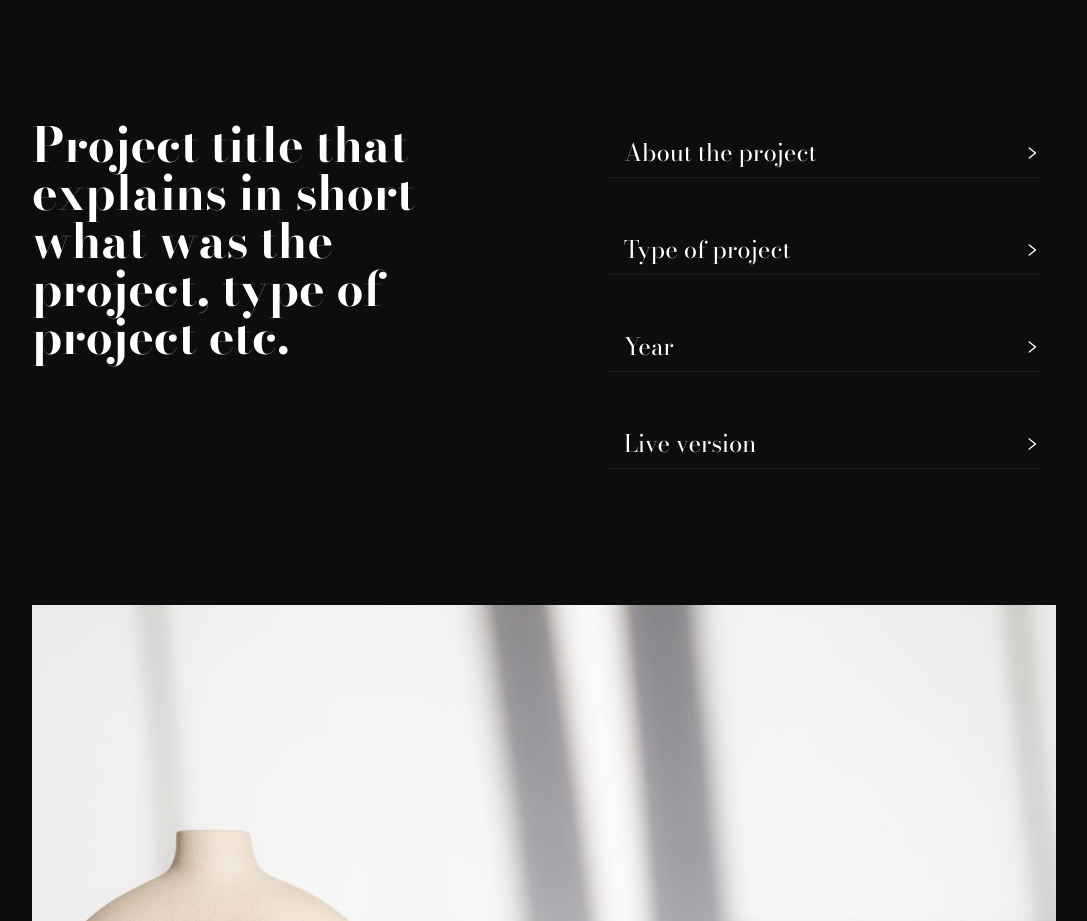
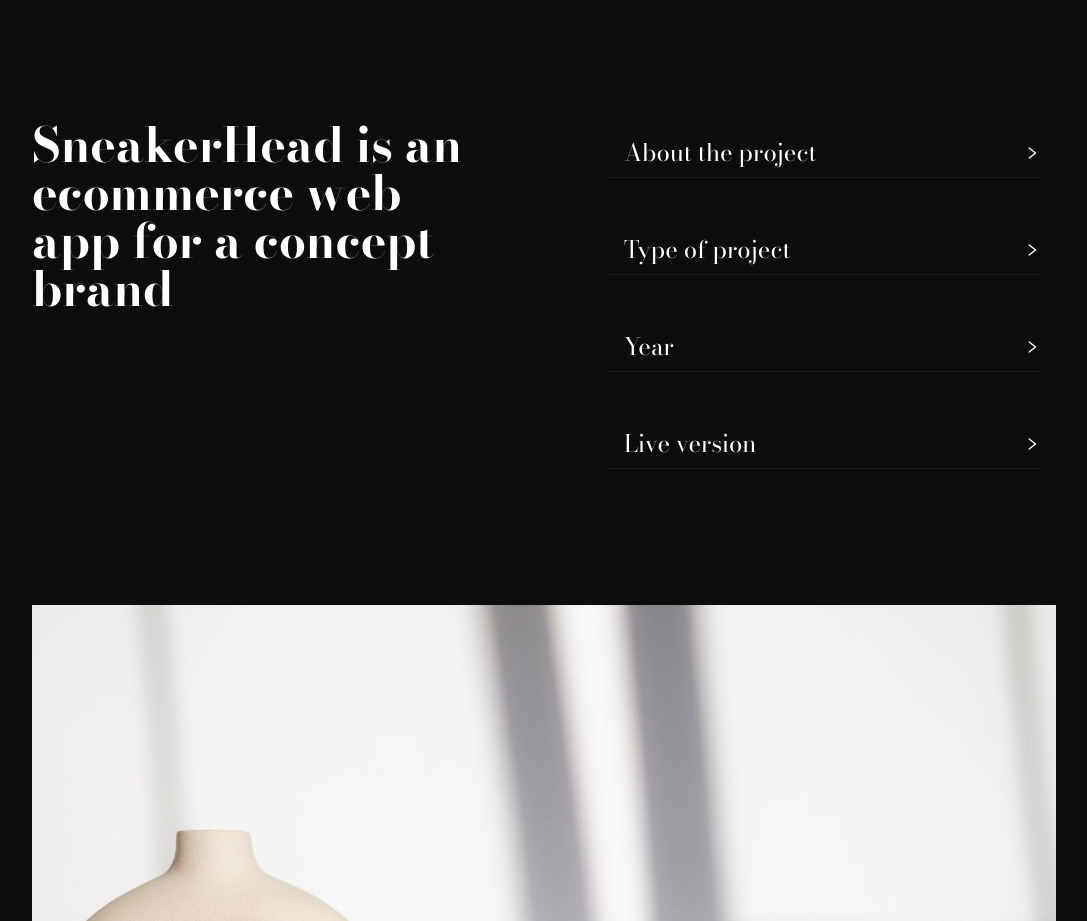
Before and after one commit to DarkoM996/nextjs-portfolio, a Next.js app: page /projects/second in a window 1280 px wide. Shown: the part 940-1861 px from the top of the page, without its empty margins (96-1183 px from the left). Built offline with nearby package versions, Linux system fonts and the light colour scheme.

Commit message:
Case study #2 latest update

```diff
--- a/app/components/FAQ2.jsx
+++ b/app/components/FAQ2.jsx
@@ -6,7 +6,7 @@ const FAQ2 = () => {
     <div className="bg-[#0e0d0d] rounded-2xl">
       <Accordion
         title="About the project"
-        answer="Furnico Furniture is a mockup project about an ecommerce web app."
+        answer="SneakerHead is an ecommerce web app for a sneaker shop. The brand's goals are to bring a collection of the world's best sneakers from the world's top sneaker companies available to their customers."
       />
       <Accordion title="Type of project" answer="This is a mockup project." />
       <Accordion title="Year" answer="2024." />
--- a/app/projects/second/page.jsx
+++ b/app/projects/second/page.jsx
@@ -39,8 +39,7 @@ const page = () => {
       <div className="max-w-[1920px] h-screen mx-auto px-4 py-4 sm:px-8 md:px-12 lg:px-20 xl:px-32 gap-18  xl:py-24">
         <div className="grid grid-cols-1 md:grid-cols-2 gap-12 md:gap-16 lg:gap-24 py-8 sm:py-12 md:py-16 lg:py-24">
           <h2 className="text-5xl w-full font-bold">
-            Project title that explains in short what was the project, type of
-            project etc.
+            SneakerHead is an ecommerce web app for a concept brand
           </h2>
           <div className="w-full h-2/3  text-white">
             <FAQ2 />
```
